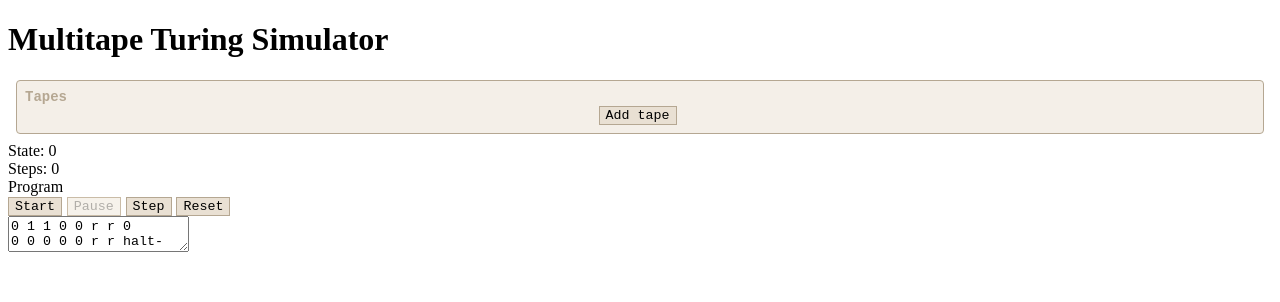
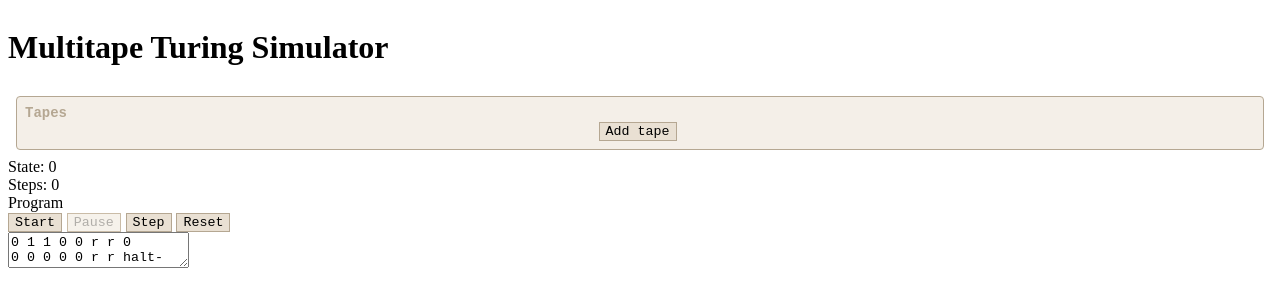
Before and after one commit to gabriellebzhu/multitape-turing-machine-simulator, a React app: page / in a window 1280 px wide. Shown: the top 302 px of the page. Built offline with nearby package versions, Linux system fonts and the light colour scheme.

Commit message:
Update index.tsx

```diff
--- a/src/components/machine/index.tsx
+++ b/src/components/machine/index.tsx
@@ -48,7 +48,7 @@ const Simulator: React.FC = () => {
   }, [isRunning, tapes, tm, machineState]);
 
   return (
-    <div>
+    <div className="simulator">
       <h1>Multitape Turing Simulator</h1>
       <TapesComponent
         tapes={tapes}
```
